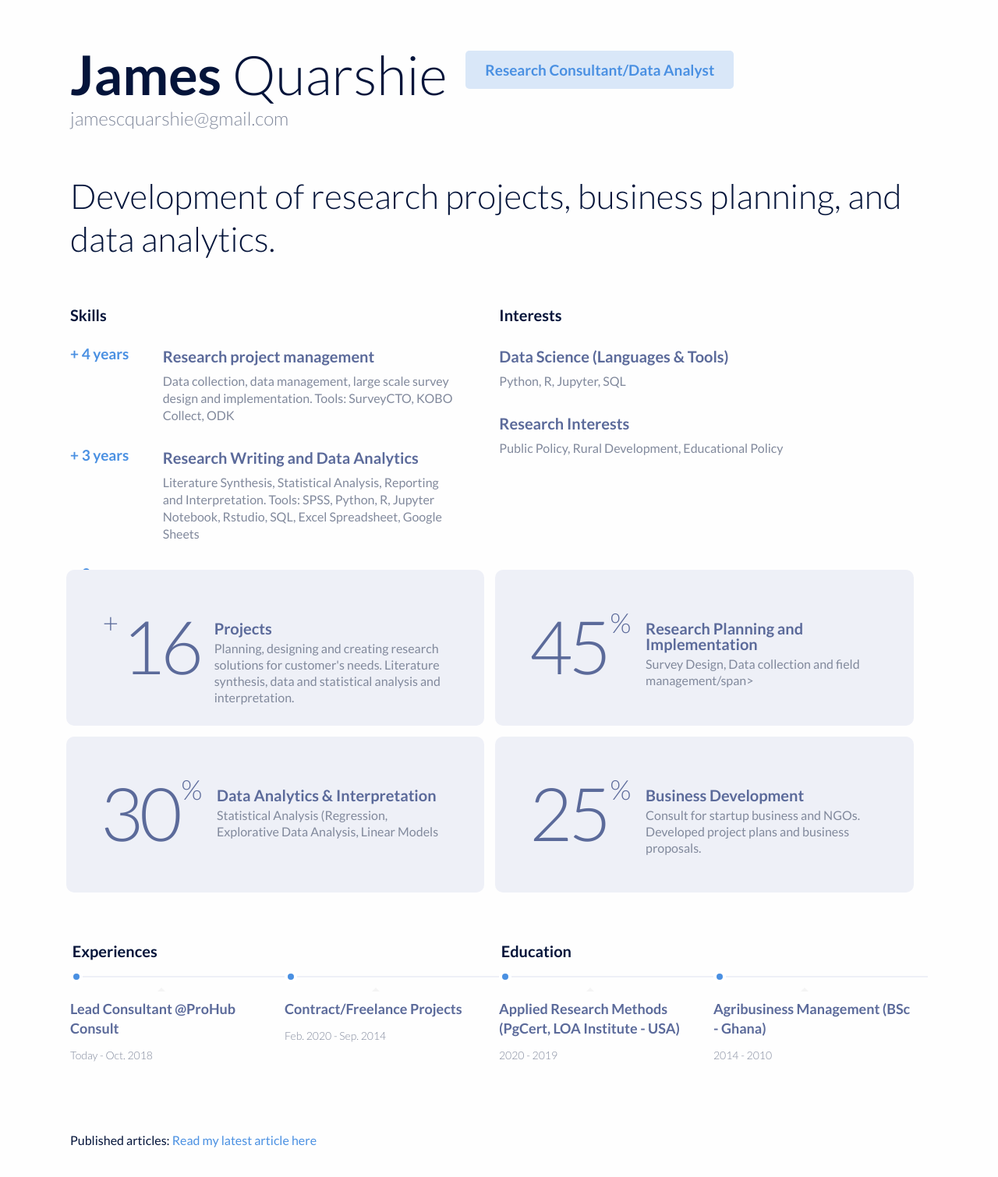
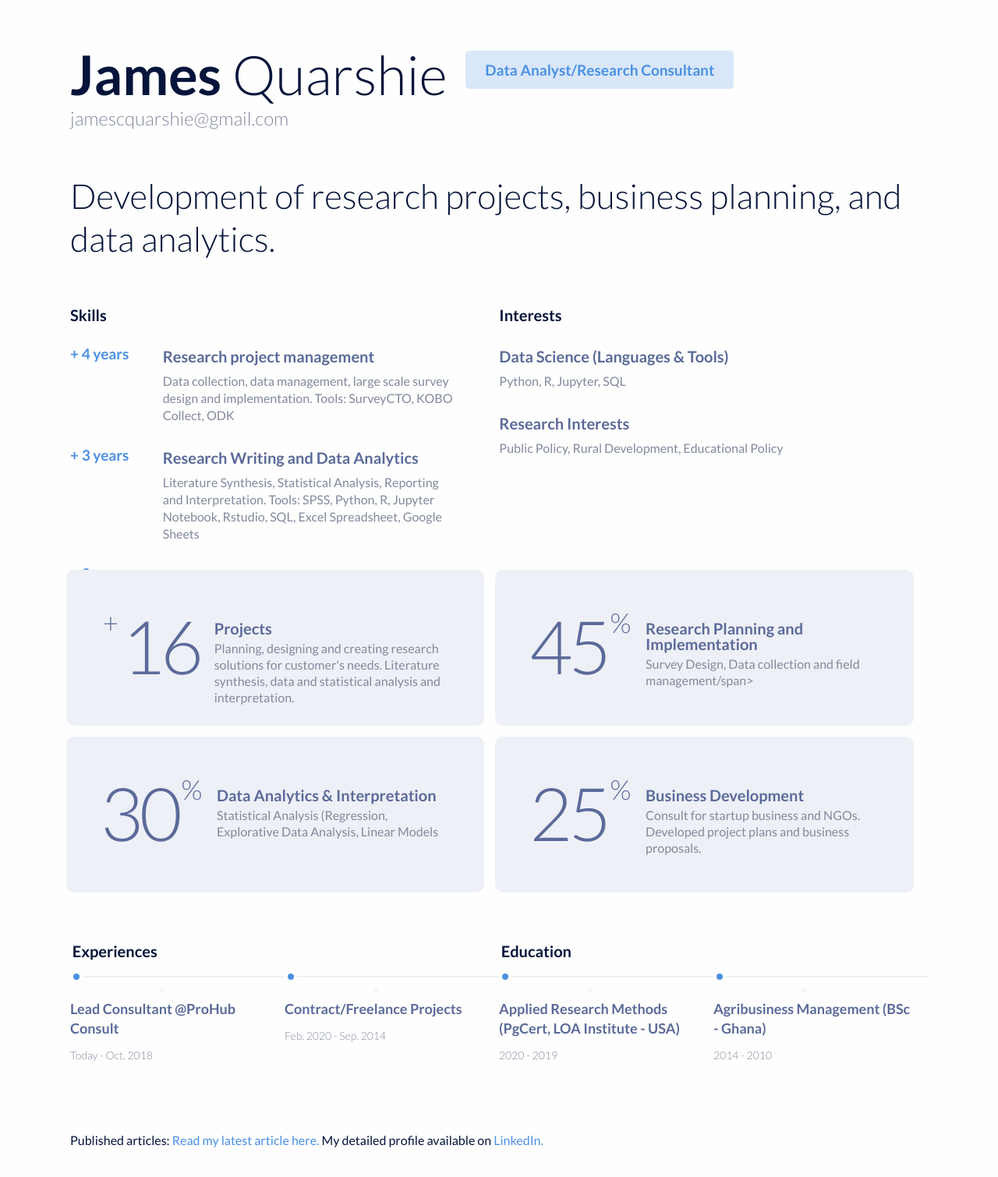
Before and after one commit to jkquarshie/jkquarshie.github.io, a plain HTML site: page index.html in a window 1280 px wide. Shown: the whole page at 78% size. Drawn offline with Linux system fonts and the light colour scheme.

Commit message:
Update index.html

```diff
--- a/index.html
+++ b/index.html
@@ -10,7 +10,7 @@
 	<div class="container">
 		<div class="hero">
 			<h1 class="name"><strong>James </strong> Quarshie</h1>
-			<span class="job-title">Research Consultant/Data Analyst</span>
+			<span class="job-title">Data Analyst/Research Consultant</span>
 			<span class="email">jamescquarshie@gmail.com</span>
 
 			<h2 class="lead">Development of research projects, business planning, and data analytics.</h2>
@@ -175,7 +175,7 @@
 
 
 	<footer class="container">
-		<span style="font-size: 16px; margin-top: ">Published articles: <a href="https://www.leadersofafrica.org/analysis/covid-19-evidence-based-decision-making-and-public-policy/">Read my latest article here </a>
+		<span style="font-size: 16px; margin-top: ">Published articles: <a href="https://www.leadersofafrica.org/analysis/covid-19-evidence-based-decision-making-and-public-policy/">Read my latest article here.</a> My detailed profile available on <a href="https://www.linkedin.com/in/jamescquarshie/">LinkedIn.</a>
 		</span>
 	</footer>
 
```
